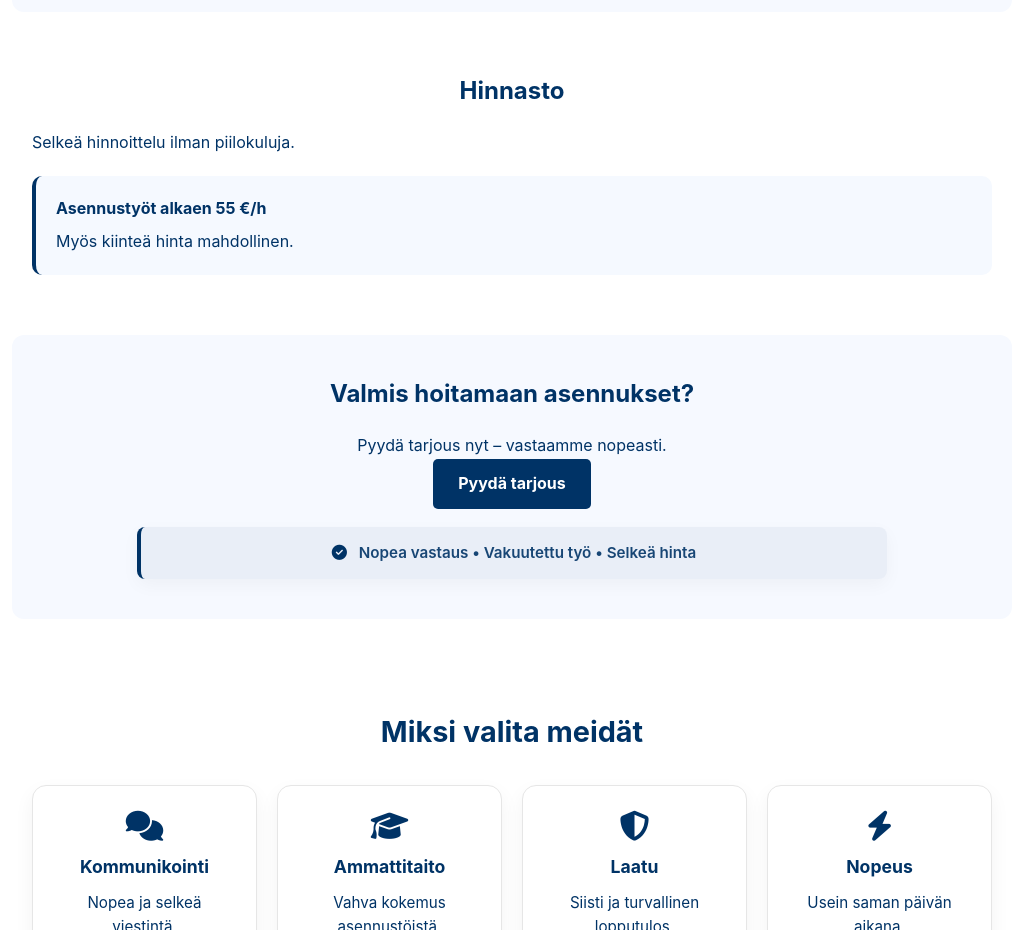
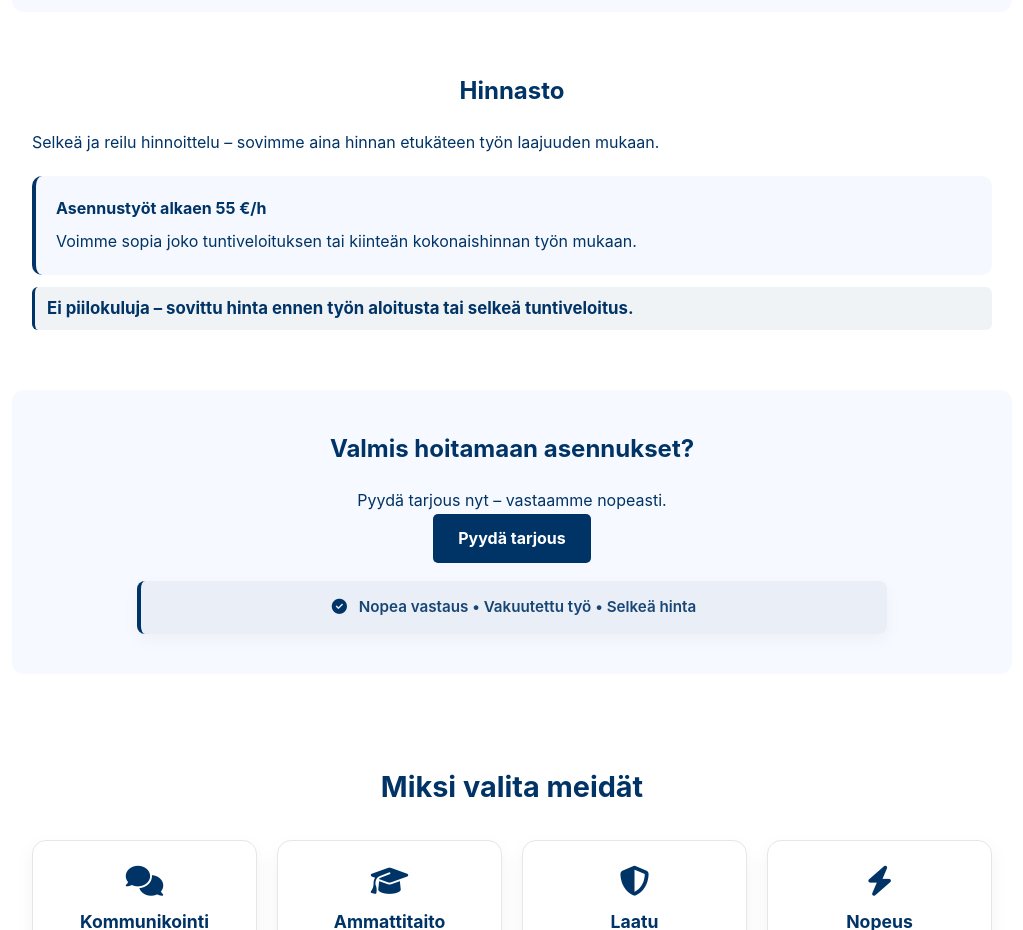
Before and after one commit to stadinmuuttojasaneeraus/Stadin-fixarit, a plain HTML site: page fi/kodin-asennuspalvelut.html in a window 1280 px wide. Shown: the part 2800-3730 px from the top of the page, without its empty margins (128-1151 px from the left). Drawn offline with Linux system fonts and the light colour scheme.

Commit message:
Update pricing section with clearer pricing details

```diff
--- a/fi/kodin-asennuspalvelut.html
+++ b/fi/kodin-asennuspalvelut.html
@@ -312,12 +312,17 @@
 <section>
     <h2>Hinnasto</h2>
 
-    <p>Selkeä hinnoittelu ilman piilokuluja.</p>
+    <p>
+        Selkeä ja reilu hinnoittelu – sovimme aina hinnan etukäteen työn laajuuden mukaan.
+    </p>
 
     <div class="price-box">
         <p><strong>Asennustyöt alkaen 55 €/h</strong></p>
-        <p>Myös kiinteä hinta mahdollinen.</p>
+        <p>Voimme sopia joko tuntiveloituksen tai kiinteän kokonaishinnan työn mukaan.</p>
     </div>
+    <p class="highlight-text">
+    Ei piilokuluja – sovittu hinta ennen työn aloitusta tai selkeä tuntiveloitus.
+    </p>
 </section>
 
 <!-- FINAL CTA -->
```
